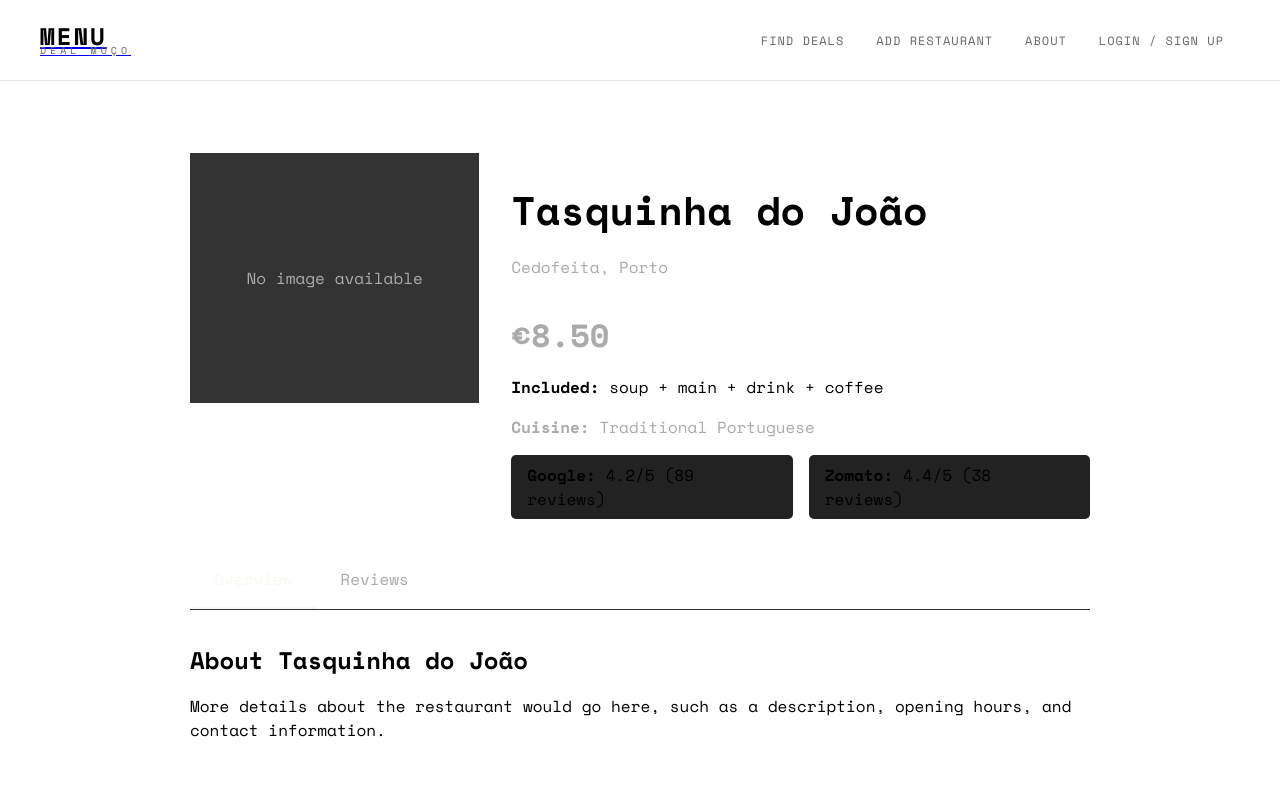
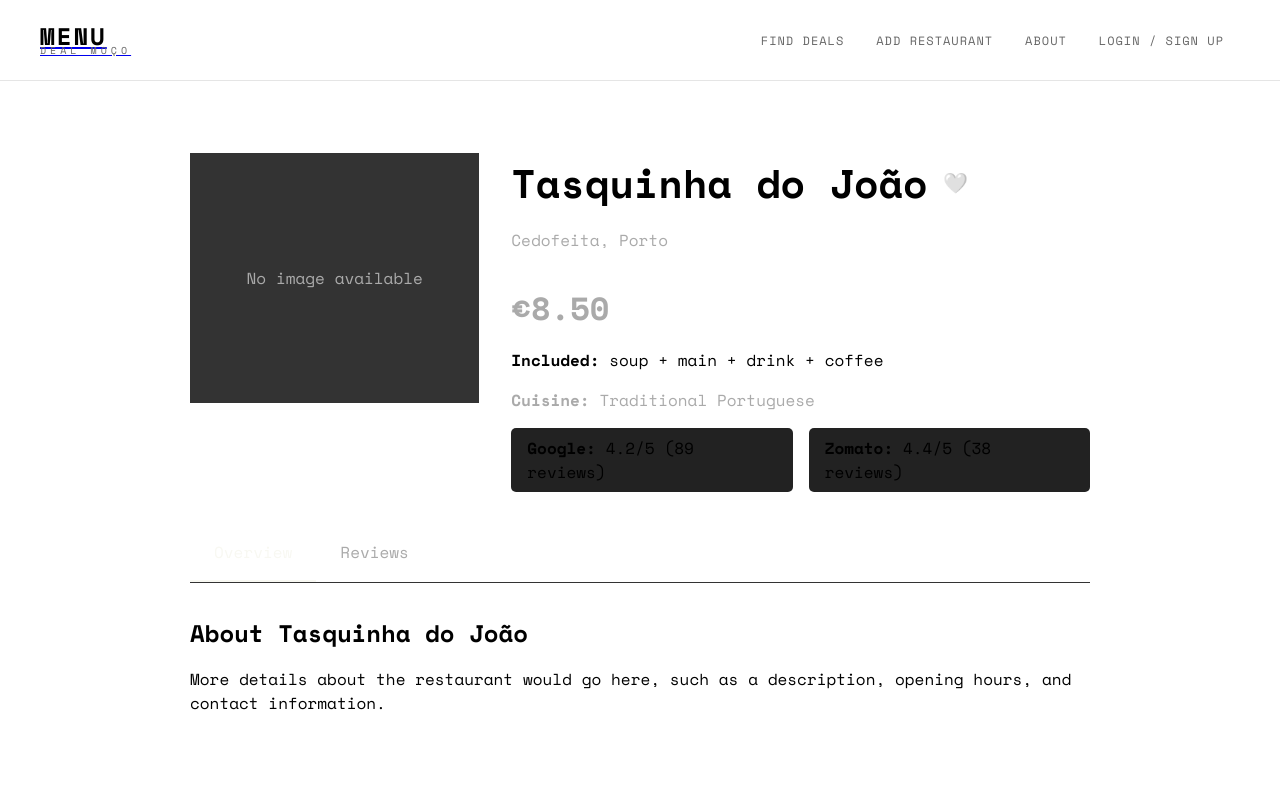
Before and after one commit to engqsucessor/menudealmoco, a React (Vite) app in the folder frontend_1/: page /restaurant/1 in a window 1280 px wide. Shown: the top 800 px of the page. Built offline with nearby package versions, Linux system fonts and the light colour scheme.

Commit message:
added favorites

```diff
--- a/frontend_1/src/App.jsx
+++ b/frontend_1/src/App.jsx
@@ -12,6 +12,7 @@ import AddRestaurant from './pages/AddRestaurant';
 import About from './pages/About';
 import Auth from './pages/Auth';
 import UserProfile from './pages/UserProfile';
+import ReviewerDashboard from './pages/ReviewerDashboard';
 import ProtectedRoute from './components/ProtectedRoute';
 
 function App() {
@@ -38,6 +39,14 @@ function App() {
               </ProtectedRoute>
             }
           />
+          <Route
+            path="/reviewer"
+            element={
+              <ProtectedRoute>
+                <ReviewerDashboard />
+              </ProtectedRoute>
+            }
+          />
         </Routes>
       </Layout>
     </Router>
--- a/frontend_1/src/components/layout/Navigation.jsx
+++ b/frontend_1/src/components/layout/Navigation.jsx
@@ -45,6 +45,14 @@ const Navigation = ({ mobile = false, onItemClick }) => {
                 <span className={styles.navLabel}>PROFILE</span>
               </Link>
             </li>
+            {user.isReviewer && (
+              <li className={styles.navItem}>
+                <Link to="/reviewer" className={styles.navLink} onClick={onItemClick}>
+                  {mobile && <span className={styles.navIcon}>⚖</span>}
+                  <span className={styles.navLabel}>REVIEWER</span>
+                </Link>
+              </li>
+            )}
             <li className={styles.navItem}>
               <button onClick={handleLogout} className={`${styles.navLink} ${styles.logoutButton}`}>
                 {mobile && <span className={styles.navIcon}>↩</span>}
--- a/frontend_1/src/components/ui/FilterModal.jsx
+++ b/frontend_1/src/components/ui/FilterModal.jsx
@@ -76,7 +76,8 @@ const FilterModal = ({ isOpen, onClose, filters, onFiltersChange }) => {
       minZomatoRating: 0,
       overallRating: 0,
       hasMenuReviews: false,
-      lastUpdatedDays: ''
+      lastUpdatedDays: '',
+      showOnlyFavorites: false
     };
     setLocalFilters(clearedFilters);
     onFiltersChange(clearedFilters);
--- a/frontend_1/src/components/ui/RestaurantCard.jsx
+++ b/frontend_1/src/components/ui/RestaurantCard.jsx
@@ -1,10 +1,12 @@
-import React, { useState } from 'react';
+import React, { useState, useEffect } from 'react';
 import { Link } from 'react-router-dom';
+import { favoriteRestaurants } from '../../services/localStorage';
 import styles from './RestaurantCard.module.css';
 
 const RestaurantCard = ({ restaurant, style }) => {
   const [imageLoaded, setImageLoaded] = useState(false);
   const [imageError, setImageError] = useState(false);
+  const [isFavorite, setIsFavorite] = useState(false);
 
   const {
     id,
@@ -26,6 +28,11 @@ const RestaurantCard = ({ restaurant, style }) => {
     description = '',
   } = restaurant;
 
+  // Check if this restaurant is already favorited
+  useEffect(() => {
+    setIsFavorite(favoriteRestaurants.isFavorite(id));
+  }, [id]);
+
   const handleImageLoad = () => {
     setImageLoaded(true);
   };
@@ -33,6 +40,14 @@ const RestaurantCard = ({ restaurant, style }) => {
   const handleImageError = () => {
     setImageError(true);
     setImageLoaded(true);
+  };
+
+  const handleFavoriteToggle = (e) => {
+    e.preventDefault(); // Prevent navigation to restaurant detail
+    e.stopPropagation(); // Stop event bubbling
+
+    favoriteRestaurants.toggle(id);
+    setIsFavorite(!isFavorite);
   };
 
   const renderStars = (rating) => {
@@ -91,10 +106,21 @@ const RestaurantCard = ({ restaurant, style }) => {
               <span className={styles.priceLabel}>MENU</span>
             </div>
 
-            <div className={styles.statusSection}>
-              <span className={`${styles.status} ${isOpenNow ? styles.open : styles.closed}`}>
-                {isOpenNow ? '● OPEN' : '● CLOSED'}
-              </span>
+            <div className={styles.headerActions}>
+              <button
+                className={`${styles.favoriteButton} ${isFavorite ? styles.favorited : ''}`}
+                onClick={handleFavoriteToggle}
+                aria-label={isFavorite ? 'Remove from favorites' : 'Add to favorites'}
+                title={isFavorite ? 'Remove from favorites' : 'Add to favorites'}
+              >
+                {isFavorite ? '❤️' : '🤍'}
+              </button>
+
+              <div className={styles.statusSection}>
+                <span className={`${styles.status} ${isOpenNow ? styles.open : styles.closed}`}>
+                  {isOpenNow ? '● OPEN' : '● CLOSED'}
+                </span>
+              </div>
             </div>
           </header>
 
--- a/frontend_1/src/components/ui/RestaurantCard.module.css
+++ b/frontend_1/src/components/ui/RestaurantCard.module.css
@@ -120,6 +120,43 @@
   color: #666666;
   letter-spacing: 1px;
   text-transform: uppercase;
+}
+
+/* Header Actions */
+.headerActions {
+  display: flex;
+  flex-direction: column;
+  align-items: flex-end;
+  gap: 8px;
+}
+
+.favoriteButton {
+  background: none;
+  border: none;
+  font-size: 20px;
+  cursor: pointer;
+  padding: 4px;
+  line-height: 1;
+  transition: transform 0.2s ease;
+  border-radius: 4px;
+}
+
+.favoriteButton:hover {
+  transform: scale(1.1);
+}
+
+.favoriteButton:active {
+  transform: scale(0.95);
+}
+
+.favoriteButton.favorited {
+  animation: heartbeat 0.6s ease-in-out;
+}
+
+@keyframes heartbeat {
+  0% { transform: scale(1); }
+  50% { transform: scale(1.2); }
+  100% { transform: scale(1); }
 }
 
 /* Info Boxes Grid */
--- a/frontend_1/src/pages/RestaurantDetail.jsx
+++ b/frontend_1/src/pages/RestaurantDetail.jsx
@@ -2,6 +2,7 @@ import React, { useState, useEffect } from 'react';
 import { useParams, Link } from 'react-router-dom';
 import styles from './RestaurantDetail.module.css';
 import { getRestaurant } from '../services/mockApi';
+import { favoriteRestaurants } from '../services/localStorage';
 import MenuRating from '../components/ui/MenuRating';
 import { getMenuRatings } from '../services/menuRatingService';
 
@@ -12,6 +13,7 @@ const RestaurantDetail = () => {
   const [activeTab, setActiveTab] = useState('overview');
   const [reviewType, setReviewType] = useState('menu');
   const [menuRatingData, setMenuRatingData] = useState(null);
+  const [isFavorite, setIsFavorite] = useState(false);
 
   useEffect(() => {
     getRestaurant(id).then(data => {
@@ -23,7 +25,15 @@ const RestaurantDetail = () => {
     getMenuRatings(id).then(data => {
       setMenuRatingData(data);
     });
+
+    // Check if restaurant is favorited
+    setIsFavorite(favoriteRestaurants.isFavorite(id));
   }, [id]);
+
+  const handleFavoriteToggle = () => {
+    favoriteRestaurants.toggle(id);
+    setIsFavorite(!isFavorite);
+  };
 
   const handleRatingSubmitted = (newAverageRating) => {
     // Refresh menu ratings data
@@ -57,7 +67,17 @@ const RestaurantDetail = () => {
           )}
         </div>
         <div className={styles.info}>
-          <h1>{name}</h1>
+          <div className={styles.titleSection}>
+            <h1>{name}</h1>
+            <button
+              className={`${styles.favoriteButton} ${isFavorite ? styles.favorited : ''}`}
+              onClick={handleFavoriteToggle}
+              aria-label={isFavorite ? 'Remove from favorites' : 'Add to favorites'}
+              title={isFavorite ? 'Remove from favorites' : 'Add to favorites'}
+            >
+              {isFavorite ? '❤️' : '🤍'}
+            </button>
+          </div>
           <p>{location}</p>
           <p className={styles.price}>€{menuPrice.toFixed(2)}</p>
           <div className={styles.included}>
--- a/frontend_1/src/pages/RestaurantDetail.module.css
+++ b/frontend_1/src/pages/RestaurantDetail.module.css
@@ -49,6 +49,49 @@
   font-size: 2.5rem;
   font-weight: 700;
   margin-bottom: 0.5rem;
+}
+
+.titleSection {
+  display: flex;
+  align-items: center;
+  gap: 12px;
+  margin-bottom: 10px;
+}
+
+.titleSection h1 {
+  margin: 0;
+  font-size: 2.5rem;
+  font-weight: 700;
+}
+
+.favoriteButton {
+  background: none;
+  border: none;
+  font-size: 20px;
+  cursor: pointer;
+  padding: 4px;
+  border-radius: 50%;
+  display: flex;
+  align-items: center;
+  justify-content: center;
+  width: 32px;
+  height: 32px;
+  transition: all 0.2s ease;
+}
+
+.favoriteButton:hover {
+  background-color: rgba(255, 255, 255, 0.1);
+  transform: scale(1.1);
+}
+
+.favoriteButton.favorited {
+  animation: heartbeat 0.6s ease-in-out;
+}
+
+@keyframes heartbeat {
+  0% { transform: scale(1); }
+  50% { transform: scale(1.2); }
+  100% { transform: scale(1); }
 }
 
 .info p {
--- a/frontend_1/src/pages/Search.jsx
+++ b/frontend_1/src/pages/Search.jsx
@@ -45,7 +45,8 @@ const SearchPage = () => {
     minZomatoRating: 0,
     overallRating: 0,
     hasMenuReviews: false,
-    lastUpdatedDays: ''
+    lastUpdatedDays: '',
+    showOnlyFavorites: false
   });
 
   const fetchRestaurants = useCallback(async () => {
@@ -121,10 +122,9 @@ const SearchPage = () => {
 
   const clearAllFilters = () => {
     const clearedFilters = {
-      query: filters.query,
-      location: filters.location,
-      userLocation: filters.userLocation,
-      maxDistance: 50,
+      ...filters,
+      query: '',
+      location: '',
       priceRange: 'any',
       minPrice: 6,
       maxPrice: 25,
@@ -140,14 +140,13 @@ const SearchPage = () => {
       minZomatoRating: 0,
       overallRating: 0,
       hasMenuReviews: false,
-      lastUpdatedDays: ''
+      lastUpdatedDays: '',
+      showOnlyFavorites: false
     };
     setFilters(clearedFilters);
-  };
-
-  const getActiveFiltersCount = () => {
+  };  const getActiveFiltersCount = () => {
     let count = 0;
-    if (filters.priceRange && filters.priceRange !== 'any') count++;
+    if (filters.showOnlyFavorites) count++;
     count += filters.foodTypes.length;
     count += Object.values(filters.features).filter(Boolean).length;
     count += Object.values(filters.practicalFilters).filter(Boolean).length;
--- a/frontend_1/src/pages/UserProfile.jsx
+++ b/frontend_1/src/pages/UserProfile.jsx
@@ -1,6 +1,5 @@
 import React, { useState } from 'react';
 import { useAuth } from '../contexts/AuthContext';
-import ReviewerDashboard from './ReviewerDashboard';
 import styles from './UserProfile.module.css';
 
 const UserProfile = () => {
@@ -37,8 +36,6 @@ const UserProfile = () => {
             <p>You haven't saved any favorite restaurants yet.</p>
           </div>
         );
-      case 'reviewer':
-        return <ReviewerDashboard />;
       case 'settings':
         return (
           <div className={styles.contentSection}>
@@ -66,11 +63,6 @@ const UserProfile = () => {
             <li className={activeTab === 'favorites' ? styles.active : ''} onClick={() => setActiveTab('favorites')}>
               My Favorites
             </li>
-            {user.isReviewer && (
-              <li className={activeTab === 'reviewer' ? styles.active : ''} onClick={() => setActiveTab('reviewer')}>
-                Reviewer Dashboard
-              </li>
-            )}
             <li className={activeTab === 'settings' ? styles.active : ''} onClick={() => setActiveTab('settings')}>
               Settings
             </li>
--- a/frontend_1/src/services/localStorage.js
+++ b/frontend_1/src/services/localStorage.js
@@ -118,6 +118,11 @@ export const favoriteRestaurants = {
     return storage.get(STORAGE_KEYS.FAVORITE_RESTAURANTS) || [];
   },
 
+  getAll() {
+    // Alias for get() for consistency
+    return this.get();
+  },
+
   add(restaurantId) {
     const favorites = this.get();
     if (!favorites.includes(restaurantId)) {
--- a/frontend_1/src/services/mockApi.js
+++ b/frontend_1/src/services/mockApi.js
@@ -1,5 +1,7 @@
 // Test file to verify server is working
 console.log('Test mockApi loaded successfully!');
+
+import { favoriteRestaurants } from './localStorage';
 
 export const test = () => {
   console.log('MockAPI test function called');
@@ -169,6 +171,17 @@ export const getRestaurants = (filters = {}) => {
     });
   }
 
+  // Filter by favorites (show only favorites)
+  if (filters.showOnlyFavorites) {
+    const favoriteIds = favoriteRestaurants.get(); // This returns array of IDs directly
+    filteredRestaurants = filteredRestaurants.filter(restaurant =>
+      favoriteIds.includes(restaurant.id)
+    );
+    console.log(`Filtered by favorites:`, filteredRestaurants.length, 'restaurants');
+    console.log('Favorite IDs:', favoriteIds);
+    console.log('Available restaurant IDs:', filteredRestaurants.map(r => r.id));
+  }
+
   // Sorting
   if (filters.sortBy) {
     filteredRestaurants.sort((a, b) => {
```
Also changed, not shown: frontend_1/src/components/ui/HorizontalFilterBar.jsx (+13 -16 lines).
